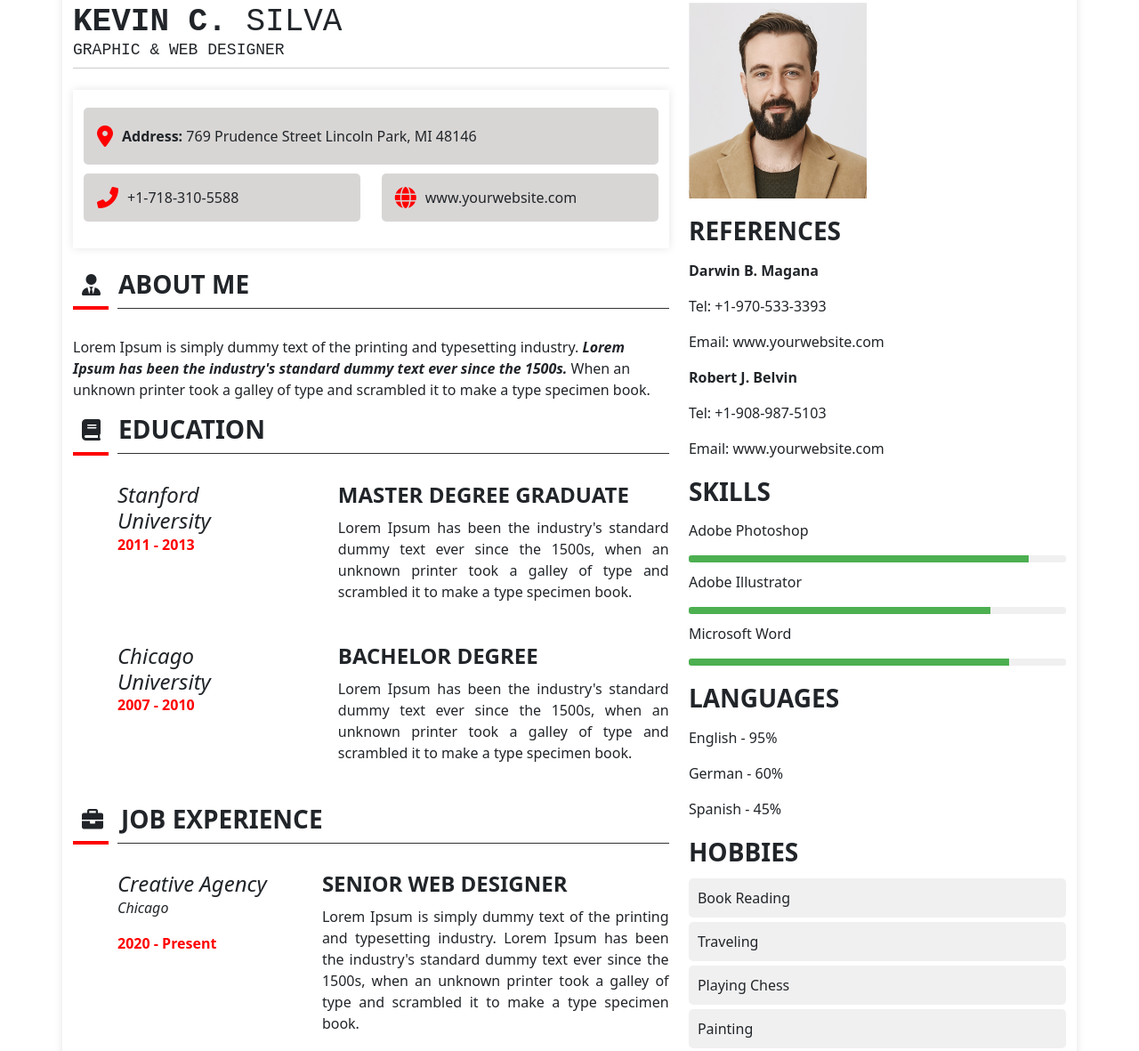
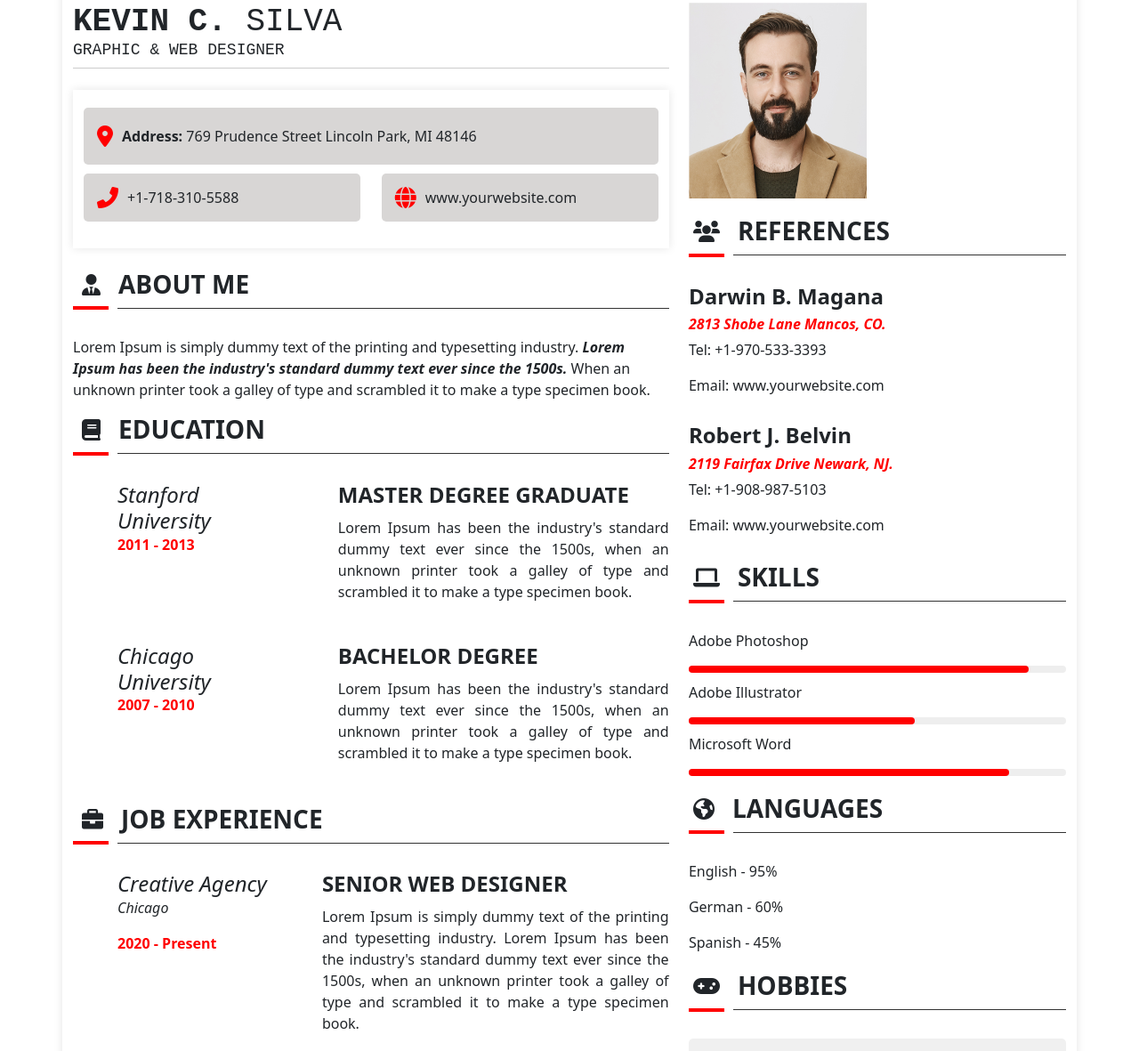
Before and after one commit to IceStorman/pm_22_22, a website: page app/index.html in a window 1280 px wide. Shown: the part 47-1228 px from the top of the page at 89% size. Drawn offline with nearby package versions, Linux system fonts and the light colour scheme; files that its build step writes are made by us from their sources.

Commit message:
Added progress bars in skill section

```diff
--- a/app/index.html
+++ b/app/index.html
@@ -41,7 +41,7 @@
                 </div>
             </div>
             <div class="aboutMe">
-                <div class="heading-section">
+                <div class="heading-section-left">
                     <i class="fas fa-user-tie"></i>
                     <h3>ABOUT ME</h3>
                 </div>
@@ -53,7 +53,7 @@
                 <p>Lorem Ipsum is simply dummy text of the printing and typesetting industry. <span class = "lorem-bolded">Lorem Ipsum has been the industry's standard dummy text ever since the 1500s.</span> When an unknown printer took a galley of type and scrambled it to make a type specimen book.</p>
             </div>
             <div class="education">
-                <div class="heading-section">
+                <div class="heading-section-left">
                     <i class="fa-solid fa-book"></i>
                     <h3>EDUCATION</h3>
                 </div>
@@ -83,7 +83,7 @@
                 </div>
             </div>
             <div class="experience">
-                <div class="heading-section">
+                <div class="heading-section-left">
                     <i class="fa-solid fa-briefcase"></i>
                     <h3>JOB EXPERIENCE</h3>
                 </div>
@@ -131,24 +131,39 @@
 
         <div class="content-right">
             <img src="/images/photo.png" alt="photo" width="200" height="220">
-            <!-- References -->
+
             <div class="references">
-                <h3>REFERENCES</h3>
+                <div class="heading-section-right">
+                    <i class="fa-solid fa-users"></i>
+                    <h3>REFERENCES</h3>
+                </div>
+                <div class="underline">
+                    <div class="red-line"></div>
+                    <div class="grey-line"></div>
+                </div>
                 <div class="reference-item">
-                    <p><strong>Darwin B. Magana</strong></p>
+                    <h2>Darwin B. Magana</h2>
+                    <p class="address">2813 Shobe Lane Mancos, CO.</p>
                     <p>Tel: +1-970-533-3393</p>
                     <p>Email: www.yourwebsite.com</p>
                 </div>
                 <div class="reference-item">
-                    <p><strong>Robert J. Belvin</strong></p>
+                    <h2>Robert J. Belvin</h2>
+                    <p class="address">2119 Fairfax Drive Newark, NJ.</p>
                     <p>Tel: +1-908-987-5103</p>
                     <p>Email: www.yourwebsite.com</p>
                 </div>
             </div>
 
-            <!-- Skills -->
             <div class="skills">
-                <h3>SKILLS</h3>
+                <div class="heading-section-right">
+                    <i class="fa-solid fa-laptop"></i>
+                    <h3>SKILLS</h3>
+                </div>
+                <div class="underline">
+                    <div class="red-line"></div>
+                    <div class="grey-line"></div>
+                </div>
                 <div class="skill-item">
                     <p>Adobe Photoshop</p>
                     <div class="skill-bar">
@@ -158,7 +173,7 @@
                 <div class="skill-item">
                     <p>Adobe Illustrator</p>
                     <div class="skill-bar">
-                        <div class="skill-level" style="width: 80%;"></div>
+                        <div class="skill-level" style="width: 60%;"></div>
                     </div>
                 </div>
                 <div class="skill-item">
@@ -169,9 +184,15 @@
                 </div>
             </div>
 
-            <!-- Languages -->
             <div class="languages">
-                <h3>LANGUAGES</h3>
+                <div class="heading-section-right">
+                    <i class="fa-solid fa-earth-americas"></i>
+                    <h3>LANGUAGES</h3>
+                </div>
+                <div class="underline">
+                    <div class="red-line"></div>
+                    <div class="grey-line"></div>
+                </div>
                 <div class="language-item">
                     <p>English - 95%</p>
                 </div>
@@ -183,9 +204,15 @@
                 </div>
             </div>
 
-            <!-- Hobbies -->
             <div class="hobbies">
-                <h3>HOBBIES</h3>
+                <div class="heading-section-right">
+                    <i class="fa-solid fa-gamepad"></i>
+                    <h3>HOBBIES</h3>
+                </div>
+                <div class="underline">
+                    <div class="red-line"></div>
+                    <div class="grey-line"></div>
+                </div>
                 <ul>
                     <li>Book Reading</li>
                     <li>Traveling</li>
--- a/app/scss/style.scss
+++ b/app/scss/style.scss
@@ -64,7 +64,7 @@ body {
   margin-right: 0px;
 }
 
-.heading-section
+.heading-section-left
 {
   display: flex;
   flex-direction: row;
@@ -73,6 +73,21 @@ body {
     font-size: 1.5em;
     margin-top: 5px;
     margin-left: 10px;
+  }
+  h3{
+    margin-left: 20px;
+  }
+}
+
+.heading-section-right
+{
+  display: flex;
+  flex-direction: row;
+  overflow: visible;
+  i{
+    font-size: 1.5em;
+    margin-top: 5px;
+    margin-left: 5px;
   }
   h3{
     margin-left: 20px;
@@ -204,7 +219,21 @@ h3 {
   }
 }
 
-.reference-item,
+.reference-item {
+  margin-bottom: 30px;
+  h2 {
+    font-size: 24px;
+    font-weight: bold;
+    margin-bottom: 5px;
+  }
+}
+.address {
+  color: red;
+  font-style: italic;
+  font-weight: bold;
+  margin-bottom: 5px;
+}
+
 .skill-item {
   margin: 10px 0;
 
@@ -214,18 +243,31 @@ h3 {
 }
 
 .skill-bar {
-  background-color: #f0f0f0;
-  border-radius: 3px;
-  overflow: hidden;
-  margin: 5px 0;
+  flex: 1;
+  background-color: #eee;
   height: 8px;
+  border-radius: 5px;
+  position: relative;
 
   .skill-level {
-    background-color: #4CAF50;
-    height: 8px;
+    height: 100%;
+    background-color: red;
+    border-radius: 5px;
+    position: relative;
   }
 }
-
+.progress::after {
+  content: '';
+  display: block;
+  width: 12px;
+  height: 12px;
+  background-color: red;
+  position: absolute;
+  top: 50%;
+  right: 0;
+  transform: translateY(-50%);
+  border-radius: 2px;
+}
 .language-item {
   margin: 10px 0;
 }
```
